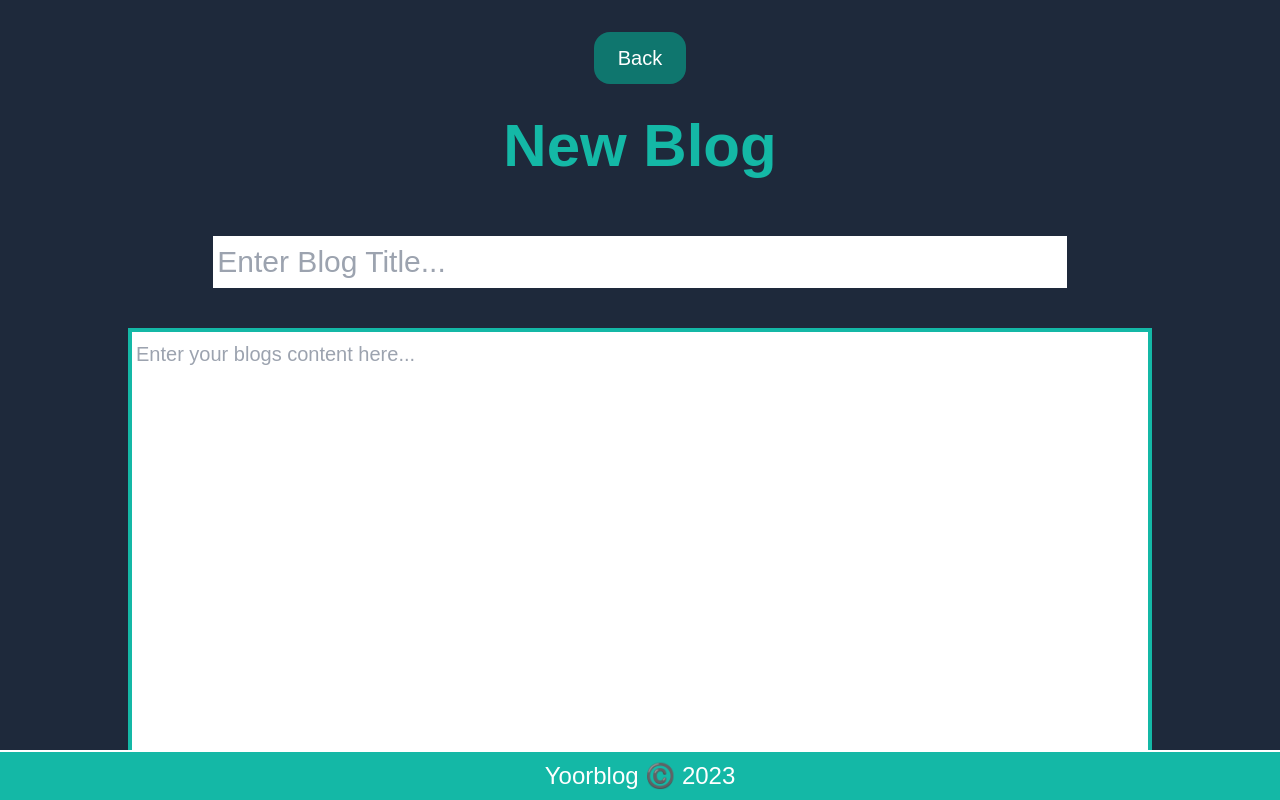
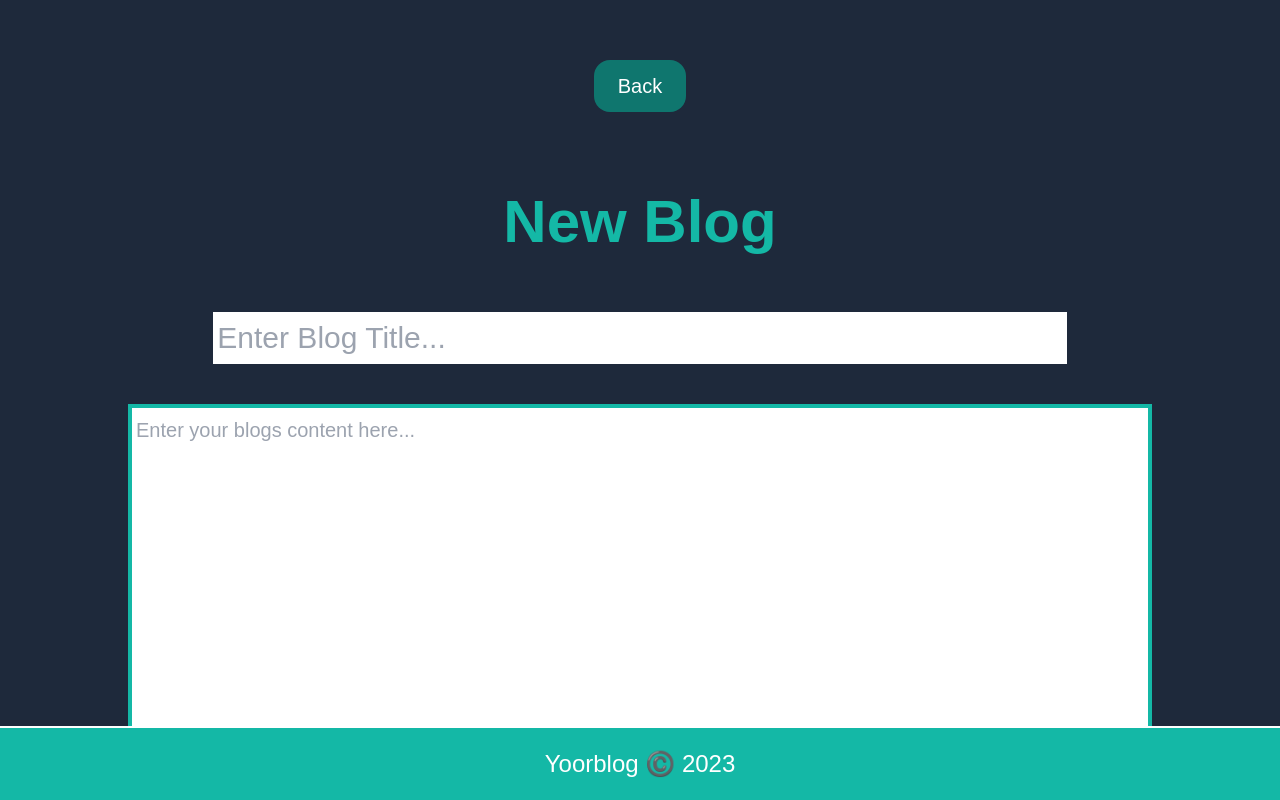
Before and after one commit to davidli108/Nextjs-blog, a Next.js app: page /blog in a window 1280 px wide. Shown: the top 800 px of the page. Built offline with nearby package versions, Linux system fonts and the light colour scheme.

Commit message:
now I really figured out the styling

```diff
--- a/app/blog/[id]/page.tsx
+++ b/app/blog/[id]/page.tsx
@@ -26,9 +26,9 @@ export default async function Blog({ params }: Props) {
   const paragraphs = post?.content.split(/\r?\n/).filter((p) => p != "");
 
   return (
-    <main className="bg-slate-800 text-center text-white">
-      <div className="flex flex-grow flex-col">
-        <NavbarWithBack />
+    <main className="flex min-h-screen flex-col bg-slate-800">
+      <NavbarWithBack />
+      <div className="flex flex-grow flex-col text-center text-white">
         <p className="mb-6 text-lg font-bold text-teal-500 md:mb-12 md:text-4xl">
           Blog Post {post?.title}
         </p>
--- a/app/blog/page.tsx
+++ b/app/blog/page.tsx
@@ -4,12 +4,10 @@ import Footer from "@/components/server/footer";
 
 export default function Blog() {
   return (
-    <main className="bg-slate-800">
-      <div className="flex flex-grow flex-col justify-center text-center">
-        <NavbarWithBack />
-        <NewBlogForm />
-        <Footer />
-      </div>
+    <main className="flex min-h-screen flex-col bg-slate-800">
+      <NavbarWithBack />
+      <NewBlogForm />
+      <Footer />
     </main>
   );
 }
--- a/app/page.tsx
+++ b/app/page.tsx
@@ -4,7 +4,7 @@ import Footer from "@/components/server/footer";
 
 export default function Home() {
   return (
-    <main className="flex h-screen flex-grow flex-col bg-slate-800">
+    <main className="flex min-h-screen flex-col bg-slate-800">
       <Navbar />
       {/* @ts-expect-error Async Server Component */}
       <Body />
--- a/components/client/NewBlogForm.tsx
+++ b/components/client/NewBlogForm.tsx
@@ -50,7 +50,7 @@ export default function NewBlogForm() {
   }
 
   return (
-    <div className="flex h-screen flex-col items-center">
+    <div className="flex h-screen flex-grow flex-col items-center py-5">
       <h1 className="mb-10 text-5xl font-bold text-teal-500 md:text-6xl">New Blog</h1>
       <Input
         value={title}
--- a/components/server/body.tsx
+++ b/components/server/body.tsx
@@ -7,6 +7,7 @@ import db from "@/utils/database";
 async function get_blogs() {
   const query = {
     where: {
+      id: 1,
       published: true,
     },
   };
@@ -28,7 +29,7 @@ export default async function Body() {
         </div>
       )}
 
-      <div className="my-5 flex w-screen flex-col items-center justify-center pb-6 md:flex-row md:flex-wrap md:items-start">
+      <div className="my-5 flex w-full flex-col items-center justify-center pb-6 md:flex-row md:flex-wrap md:items-start">
         {blogs?.map(async (post, index) => {
           const author = await clerkClient.users.getUser(post.user_id);
 
--- a/components/server/footer.tsx
+++ b/components/server/footer.tsx
@@ -1,7 +1,7 @@
 export default function Footer() {
   return (
-    <div className="sticky bottom-0 flex w-full flex-row justify-center border-t-2 border-white bg-teal-500 text-white">
-      <h4 className="my-2 text-center text-lg sm:text-2xl md:text-2xl">Yoorblog ©️ 2023</h4>
+    <div className="w-min-screen sticky bottom-0 border-t-2 border-white bg-teal-500">
+      <p className="m-3 text-center text-lg text-white md:m-5 md:text-2xl">Yoorblog ©️ 2023</p>
     </div>
   );
 }
--- a/components/server/navbarWithBack.tsx
+++ b/components/server/navbarWithBack.tsx
@@ -3,7 +3,7 @@ import Button from "../client/button";
 
 export default function NavbarWithBack() {
   return (
-    <div className="m-5 flex flex-grow flex-col justify-center">
+    <div className="m-12 flex flex-col text-center">
       <Link href="/">
         <Button text="Back" />
       </Link>
```
